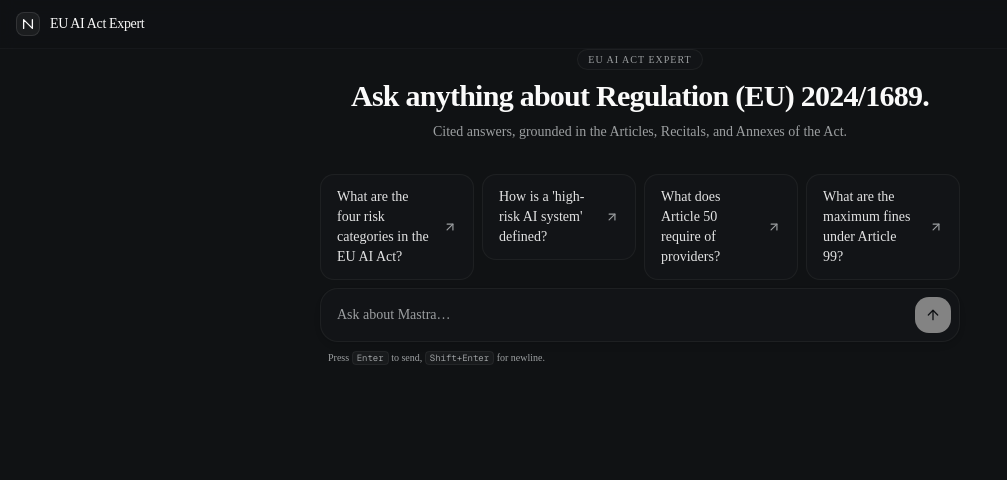
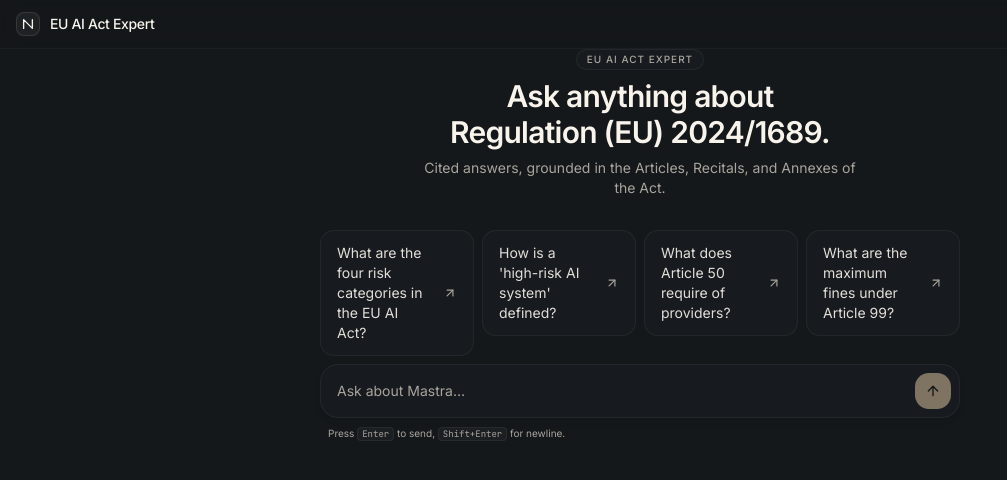
Before and after one commit to Baladoodle/eu-ai-rag, a Next.js app: page / in a window 1280 px wide. Shown: the top 480 px of the page, without its empty margins (0-1007 px from the left). Built offline with nearby package versions, Linux system fonts and the light colour scheme.

Commit message:
warm legal palette with serif headings

```diff
--- a/src/app/globals.css
+++ b/src/app/globals.css
@@ -8,8 +8,9 @@
   --color-background: var(--background);
   --color-foreground: var(--foreground);
   --font-sans: var(--font-sans);
-  --font-mono: var(--font-geist-mono);
-  --font-heading: var(--font-sans);
+  --font-serif: var(--font-serif);
+  --font-mono: var(--font-mono);
+  --font-heading: var(--font-serif);
   --color-sidebar-ring: var(--sidebar-ring);
   --color-sidebar-border: var(--sidebar-border);
   --color-sidebar-accent-foreground: var(--sidebar-accent-foreground);
@@ -84,39 +85,52 @@
 }
 
 .dark {
-  /* Warm near-black background — the mastra.ai palette. */
-  --background: oklch(0.18 0.005 240);
-  --foreground: oklch(0.985 0 0);
-  --card: oklch(0.22 0.006 240);
-  --card-foreground: oklch(0.985 0 0);
-  --popover: oklch(0.22 0.006 240);
-  --popover-foreground: oklch(0.985 0 0);
-  /* Warm off-white primary so the user's bubble reads as a "paper" pill. */
-  --primary: oklch(0.96 0.005 80);
-  --primary-foreground: oklch(0.18 0.005 240);
-  --secondary: oklch(0.27 0.005 240);
-  --secondary-foreground: oklch(0.985 0 0);
-  --muted: oklch(0.27 0.005 240);
-  --muted-foreground: oklch(0.7 0.005 240);
-  --accent: oklch(0.3 0.01 240);
-  --accent-foreground: oklch(0.985 0 0);
-  --destructive: oklch(0.704 0.191 22.216);
-  --border: oklch(1 0 0 / 8%);
+  /*
+   * EU AI Act palette — legal/professional but warm. OKLCH throughout.
+   *
+   * - Background: deep ink (cool charcoal, not pure black) so long
+   *   reads don't strain the eye.
+   * - Foreground: warm off-white (slight yellow bias) for a "paper on
+   *   a desk" feel.
+   * - Card: a half-step lighter than background, with a warm tint so
+   *   citation cards feel like ruled paper, not a developer console.
+   * - Primary: a single warm accent (a muted ochre) reserved for the
+   *   user's message bubble and the brand mark — used sparingly so it
+   *   reads as a deliberate "paper" highlight.
+   * - Border: a low-alpha white so cards layer without harsh lines.
+   * - Accent: a quiet, low-chroma blue-grey for hover surfaces.
+   */
+  --background: oklch(0.205 0.008 250);
+  --foreground: oklch(0.965 0.012 80);
+  --card: oklch(0.245 0.012 250);
+  --card-foreground: oklch(0.965 0.012 80);
+  --popover: oklch(0.235 0.012 250);
+  --popover-foreground: oklch(0.965 0.012 80);
+  --primary: oklch(0.86 0.06 80);
+  --primary-foreground: oklch(0.18 0.008 250);
+  --secondary: oklch(0.3 0.012 250);
+  --secondary-foreground: oklch(0.965 0.012 80);
+  --muted: oklch(0.285 0.01 250);
+  --muted-foreground: oklch(0.72 0.012 80);
+  --accent: oklch(0.33 0.018 250);
+  --accent-foreground: oklch(0.965 0.012 80);
+  --destructive: oklch(0.7 0.16 25);
+  --border: oklch(1 0 0 / 9%);
   --input: oklch(1 0 0 / 12%);
-  --ring: oklch(0.6 0.01 240);
-  --chart-1: oklch(0.87 0 0);
-  --chart-2: oklch(0.556 0 0);
-  --chart-3: oklch(0.439 0 0);
-  --chart-4: oklch(0.371 0 0);
-  --chart-5: oklch(0.269 0 0);
-  --sidebar: oklch(0.22 0.006 240);
-  --sidebar-foreground: oklch(0.985 0 0);
-  --sidebar-primary: oklch(0.488 0.243 264.376);
-  --sidebar-primary-foreground: oklch(0.985 0 0);
-  --sidebar-accent: oklch(0.27 0.005 240);
-  --sidebar-accent-foreground: oklch(0.985 0 0);
-  --sidebar-border: oklch(1 0 0 / 8%);
-  --sidebar-ring: oklch(0.6 0.01 240);
+  --ring: oklch(0.66 0.04 80);
+  --chart-1: oklch(0.86 0.06 80);
+  --chart-2: oklch(0.66 0.04 80);
+  --chart-3: oklch(0.5 0.03 80);
+  --chart-4: oklch(0.4 0.02 80);
+  --chart-5: oklch(0.3 0.01 80);
+  --sidebar: oklch(0.235 0.012 250);
+  --sidebar-foreground: oklch(0.965 0.012 80);
+  --sidebar-primary: oklch(0.86 0.06 80);
+  --sidebar-primary-foreground: oklch(0.18 0.008 250);
+  --sidebar-accent: oklch(0.3 0.012 250);
+  --sidebar-accent-foreground: oklch(0.965 0.012 80);
+  --sidebar-border: oklch(1 0 0 / 9%);
+  --sidebar-ring: oklch(0.66 0.04 80);
 }
 
 @layer base {
@@ -125,8 +139,16 @@
   }
   body {
     @apply bg-background text-foreground;
+    font-feature-settings: "ss01" on, "cv11" on;
   }
   html {
     @apply font-sans;
   }
+
+  /* Long legal text needs a slightly looser line height and the
+     serif face should anchor the page heading hierarchy. */
+  .font-heading {
+    font-family: var(--font-serif);
+    font-feature-settings: "ss01" on;
+  }
 }
--- a/src/app/layout.tsx
+++ b/src/app/layout.tsx
@@ -1,18 +1,37 @@
 import type { Metadata } from "next";
-import { Geist, Geist_Mono } from "next/font/google";
+import { Inter, JetBrains_Mono, Source_Serif_4 } from "next/font/google";
 import * as React from "react";
 
 import { TooltipProvider } from "@/components/ui/tooltip";
 import "./globals.css";
 
-const geistSans = Geist({
-  variable: "--font-geist-sans",
+/**
+ * Typography choices for the EU AI Act expert:
+ *   - Inter (sans) — body, UI, controls. Reads as a refined modern
+ *     sans with strong legibility at small sizes (citation metadata,
+ *     article numbers in body).
+ *   - Source Serif 4 (serif) — article references and other "lawyerly"
+ *     touchpoints. Used as a secondary face so the document feels like
+ *     a regulation read, not a chat app.
+ *   - JetBrains Mono — code blocks, article numbers in the citation
+ *     cards, and tabular figures.
+ */
+const inter = Inter({
+  variable: "--font-sans",
   subsets: ["latin"],
+  display: "swap",
 });
 
-const geistMono = Geist_Mono({
-  variable: "--font-geist-mono",
+const sourceSerif = Source_Serif_4({
+  variable: "--font-serif",
   subsets: ["latin"],
+  display: "swap",
+});
+
+const jetbrainsMono = JetBrains_Mono({
+  variable: "--font-mono",
+  subsets: ["latin"],
+  display: "swap",
 });
 
 export const metadata: Metadata = {
@@ -25,7 +44,7 @@ export const metadata: Metadata = {
  * Why className="dark": the chat UI is designed for the dark palette in
  * globals.css. We force the dark class so the look is consistent across
  * machines (and so a user with prefers-color-scheme=light still sees the
- * intended design — this is a portfolio piece, the theme is the brand).
+ * intended design — this is a portfolio piece, the theme is the brand.
  */
 export default function RootLayout({
   children,
@@ -35,7 +54,7 @@ export default function RootLayout({
   return (
     <html
       lang="en"
-      className={`${geistSans.variable} ${geistMono.variable} h-full antialiased dark`}
+      className={`${inter.variable} ${sourceSerif.variable} ${jetbrainsMono.variable} h-full antialiased dark`}
     >
       <body className="min-h-full flex flex-col bg-background text-foreground">
         <TooltipProvider>{children}</TooltipProvider>
```
